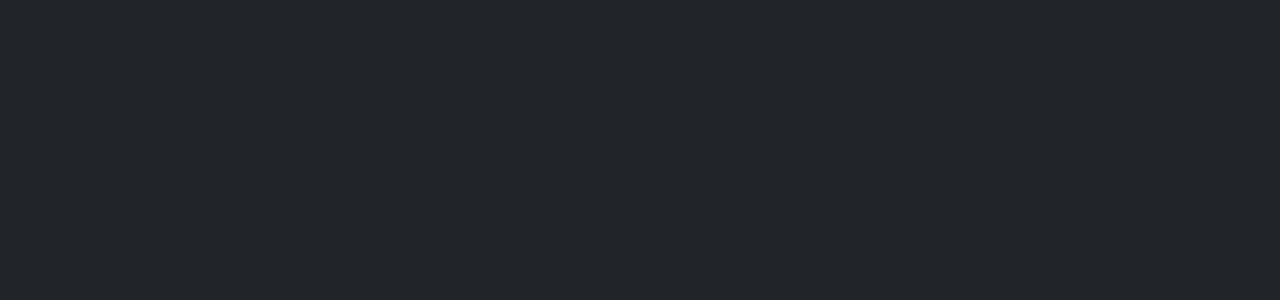
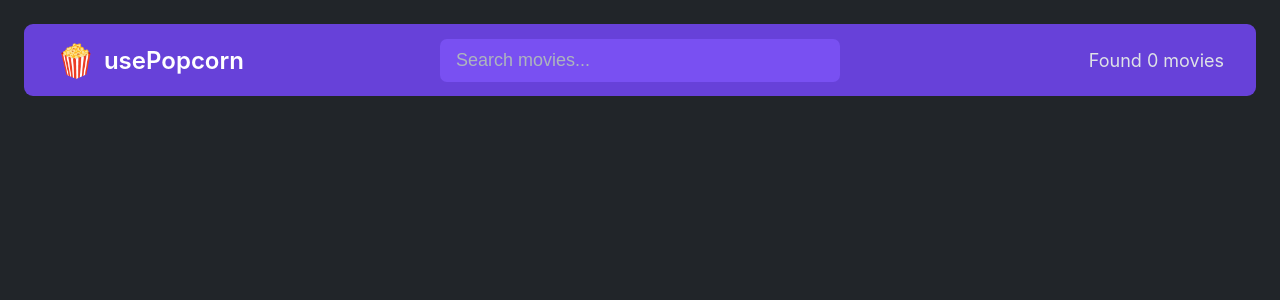
Before and after one commit to CodeWizard-AB/popcorn-react, a React (Vite) app: page / in a window 1280 px wide. Shown: the top 300 px of the page. Built offline with nearby package versions, Linux system fonts and the light colour scheme; no server answers.

Commit message:
header done

```diff
--- a/src/App.jsx
+++ b/src/App.jsx
@@ -1,7 +1,34 @@
+import { useState } from "react";
+import { NavBar, SearchBar, MoviesCount } from "./components/Header";
+import { useEffect } from "react";
+const KEY = "e00621ca";
+
 export default function App() {
-  return (
-    <>
+	const [movies, setMovies] = useState([]);
+	const [query, setQuery] = useState("");
+	useEffect(() => {
+		const fetchMovies = async function () {
+			try {
+				const response = await fetch(
+					`http://www.omdbapi.com/?apikey=${KEY}&s=${query}`
+				);
+				if (!response.Response) throw new Error("Movie not found 😕");
+				const data = await response.json();
+				console.log(data);
+			} catch ({ message }) {
+				console.log(message);
+			} finally {
+			}
+		};
 
-    </>
-  )
+		fetchMovies();
+	}, [query]);
+	return (
+		<>
+			<NavBar>
+				<SearchBar query={query} setQuery={setQuery} />
+				<MoviesCount movies={movies} />
+			</NavBar>
+		</>
+	);
 }
--- a/src/components/Header.jsx
+++ b/src/components/Header.jsx
@@ -1,16 +1,27 @@
 function NavBar({ children }) {
-	return <nav className="navbar">{children}</nav>;
-}
-
-function SearchBar({}) {
 	return (
-		<div className="search">
-			<input type="text" />
-		</div>
+		<nav className="nav-bar">
+			<div className="logo">
+				<span>🍿</span> <h1>usePopcorn</h1>
+			</div>
+			{children}
+		</nav>
 	);
 }
 
-function MoviesCount({ movies }) {
+function SearchBar({ query, setQuery }) {
+	return (
+		<input
+			type="text"
+			className="search"
+			placeholder="Search movies..."
+			value={query}
+			onChange={(e) => setQuery(e.target.value)}
+		/>
+	);
+}
+
+function MoviesCount({ movies = 0 }) {
 	return <p className="num-results">Found {movies.length} movies</p>;
 }
 
```
